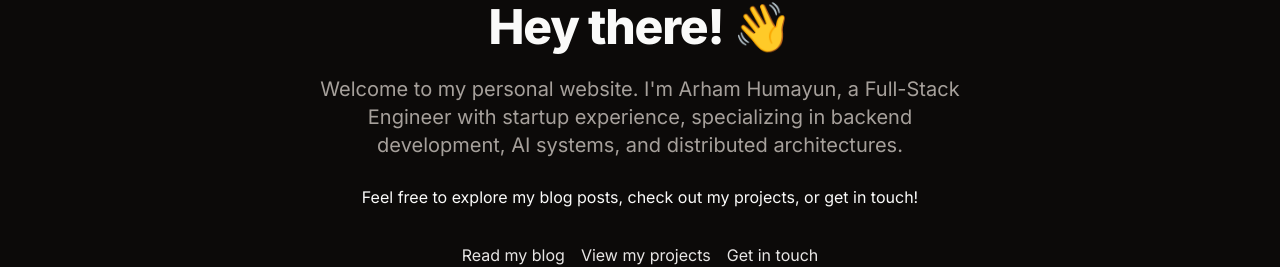
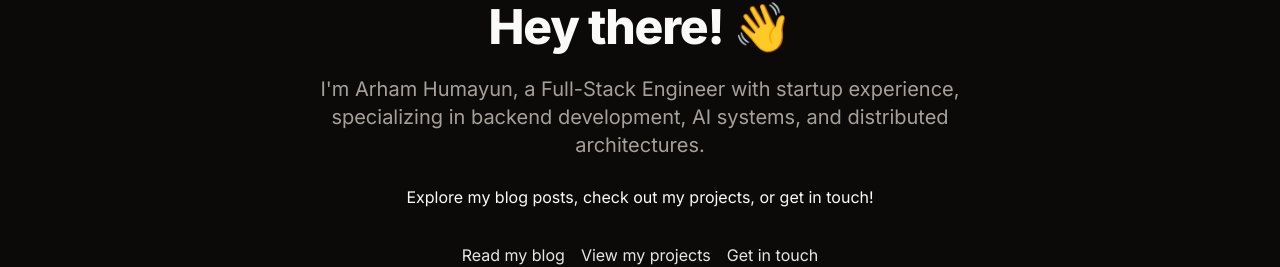
Before and after one commit to arhamHumayun/personal-site, a Next.js app: page / in a window 1280 px wide. Shown: the part 307-574 px from the top of the page. Built offline with nearby package versions, Linux system fonts and the light colour scheme.

Commit message:
update sorting of blog posts

```diff
--- a/app/blog/page.tsx
+++ b/app/blog/page.tsx
@@ -62,14 +62,20 @@ export default async function Blog() {
   // Filter out any posts that had errors loading metadata
   const validPosts = postsMetadata.filter(post => !post.error);
 
+  // Sort posts by date, most recent first
+  const sortedPosts = validPosts.sort((a, b) => {
+    const dateA = a.date ? new Date(a.date).getTime() : 0;
+    const dateB = b.date ? new Date(b.date).getTime() : 0;
+    return dateB - dateA;
+  });
 
   return (
     <div>
       <H2>Blog</H2>
       {/* List of blog posts */}
       <div className="mt-4 space-y-8">
-        {validPosts.length > 0 ? (
-          validPosts.map((post, idx) => (
+        {sortedPosts.length > 0 ? (
+          sortedPosts.map((post, idx) => (
             <div key={post.slug} className="flex items-start gap-6">
               {/* Timeline date and line */}
               <div className="flex flex-col items-center min-w-[120px]">
@@ -77,7 +83,7 @@ export default async function Blog() {
                   {post.date ? formatDate(post.date) : ''}
                 </span>
                 {/* Vertical line for timeline, except for last post */}
-                {idx !== validPosts.length - 1 && (
+                {idx !== sortedPosts.length - 1 && (
                   <span className="block w-px flex-1 bg-muted-foreground/20" style={{ minHeight: '2.5rem' }} />
                 )}
               </div>
@@ -87,7 +93,7 @@ export default async function Blog() {
                   <h3 className="text-xl font-semibold hover:underline">{post.title}</h3>
                 </Link>
                 <P>{post.description}.</P>
-                {idx !== validPosts.length - 1 && (
+                {idx !== sortedPosts.length - 1 && (
                   <hr className="my-6 border-t border-muted-foreground/20" />
                 )}
               </div>
--- a/app/page.tsx
+++ b/app/page.tsx
@@ -6,8 +6,8 @@ export default function Home() {
     <div className="flex flex-col items-center justify-center h-full">
       <div className="text-center space-y-6 max-w-2xl">
         <H1>Hey there! 👋</H1>
-        <Lead>Welcome to my personal website. I&#39;m Arham Humayun, a Full-Stack Engineer with startup experience, specializing in backend development, AI systems, and distributed architectures.</Lead>
-        <P>Feel free to explore my blog posts, check out my projects, or get in touch!</P>
+        <Lead>I&#39;m Arham Humayun, a Full-Stack Engineer with startup experience, specializing in backend development, AI systems, and distributed architectures.</Lead>
+        <P>Explore my blog posts, check out my projects, or get in touch!</P>
         <div className="flex justify-center space-x-4 mt-8">
           <Link href="/blog" prefetch={true} className="text-primary hover:underline">
             Read my blog
@@ -23,3 +23,5 @@ export default function Home() {
     </div>
   );
 }
+
+// 6cd0ce0a-aece-459a-a95b-e52e717ee1cf
```
